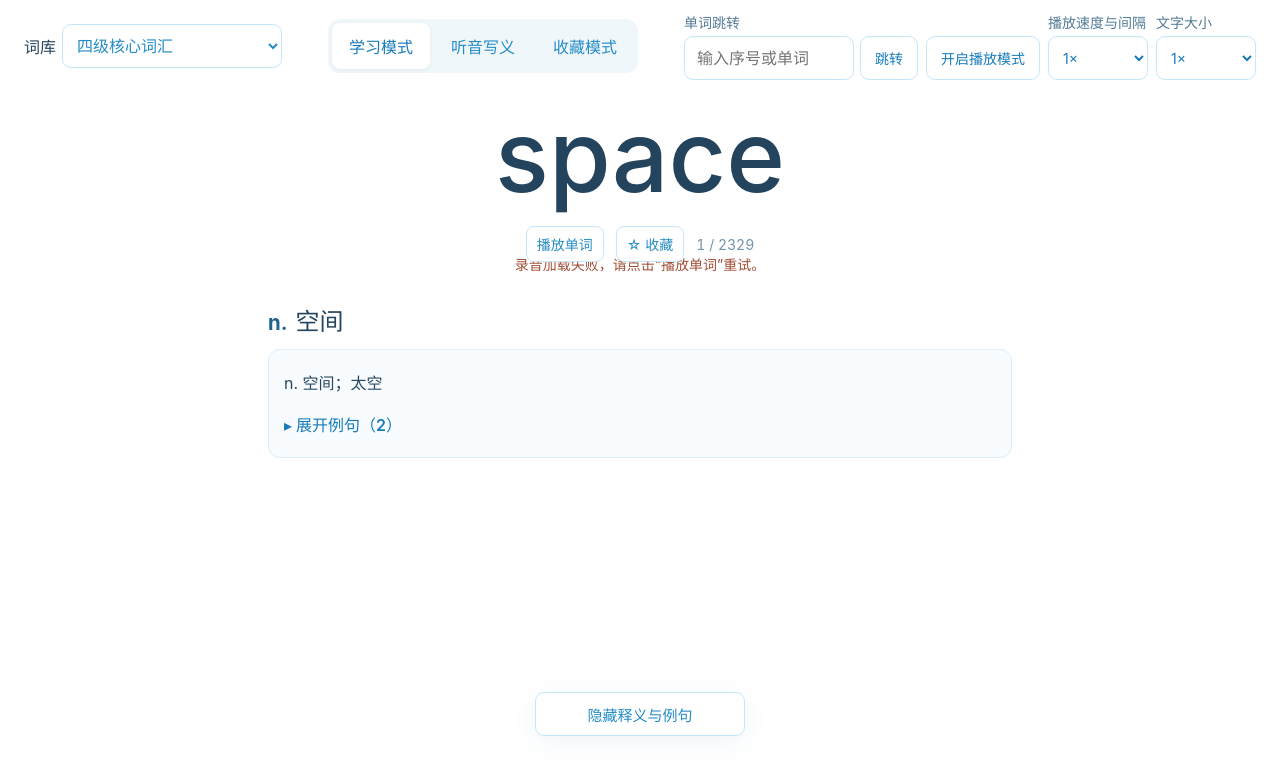
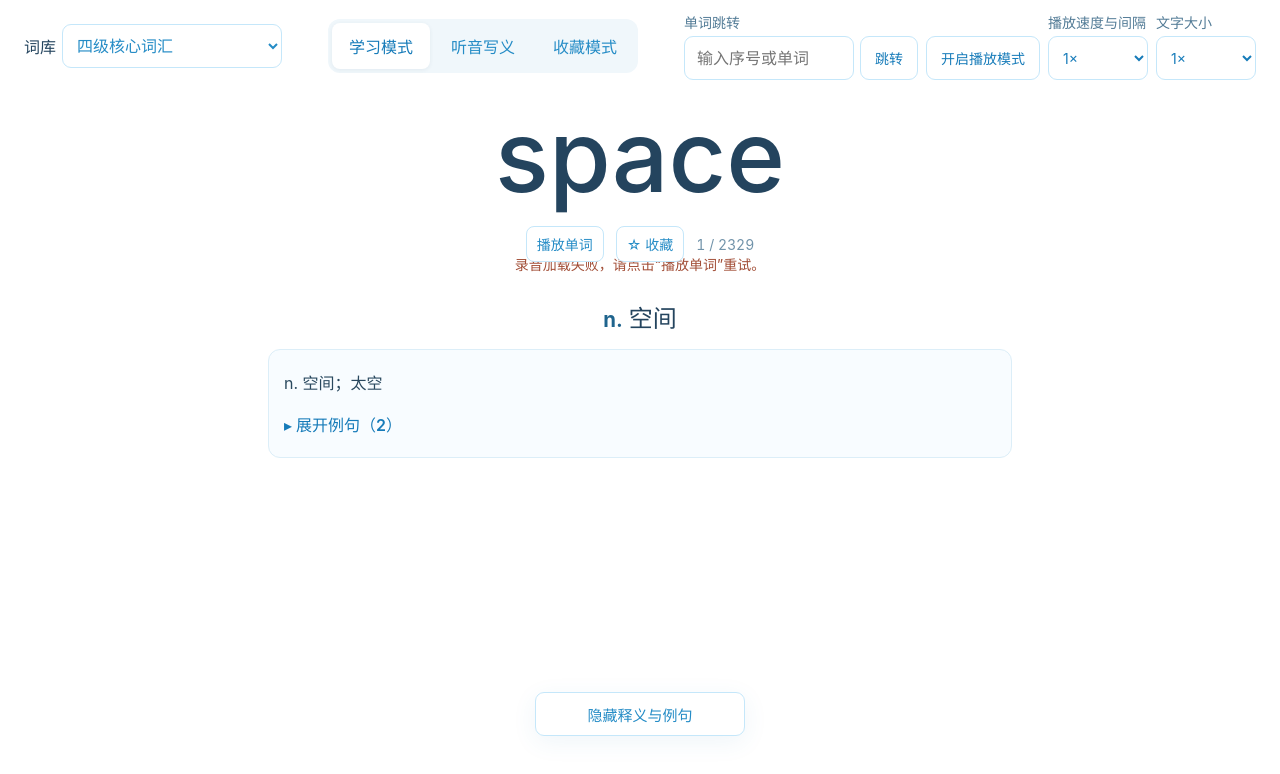
Before and after one commit to clearlove8888/Aword, a Vue app: page / in a window 1280 px wide. Both pictures are taken after a click on the button "显示中文释义与例句". Shown: the top 774 px of the page. Built offline with nearby package versions, Linux system fonts and the light colour scheme.

Commit message:
feat: Refactor word summary computation and enhance styling for improved display in WordDetails component

```diff
--- a/src/components/WordDetails.vue
+++ b/src/components/WordDetails.vue
@@ -1,5 +1,6 @@
 <script setup>
 import { computed, ref, watch } from 'vue'
+import { summarizeWord } from '../word-summary.js'
 
 const props = defineProps({
   word: { type: Object, required: true },
@@ -11,18 +12,7 @@ watch(() => props.word.id, () => { expandedSenses.value = new Set() })
 const isFrequencyWord = computed(() => Array.isArray(props.word.meanings))
 const isListeningWord = computed(() => props.word.source === '四级听力高频词_词性释义.xlsx')
 
-const summary = computed(() => {
-  const source = props.word.analysis?.length ? props.word.analysis : props.word.meanings || []
-  const primary = source.reduce((best, item) => !best || (item.count || 0) > (best.count || 0) ? item : best, null)
-  const rawMeaning = primary?.meaning || props.word.meaning || ''
-  const partOfSpeech = primary?.partOfSpeech || rawMeaning.match(/^([A-Za-z./]+)\s+/)?.[1] || ''
-  const meaning = rawMeaning
-    .replace(/^[A-Za-z./]+\s+/, '')
-    .replace(/^[（(][^()（）]*[）)]\s*/, '')
-    .replace(/[（(][^()（）]*[）)]/g, '')
-    .split(/[；;，,|]/)[0].trim()
-  return { partOfSpeech, meaning: meaning || rawMeaning }
-})
+const summary = computed(() => summarizeWord(props.word))
 
 function isUsableCollocationExample(text) {
   const value = text.trim()
@@ -137,7 +127,12 @@ function toggleSenseExamples(index) {
     </section>
 
     <section v-else class="detail-section summary-section">
-      <h2 class="word-summary"><span v-if="summary.partOfSpeech">{{ summary.partOfSpeech }}</span>{{ summary.meaning }}</h2>
+      <h2 class="word-summary">
+        <span v-for="(group, groupIndex) in summary.groups" :key="`${group.partOfSpeech}-${groupIndex}`" class="word-summary-group">
+          <span v-if="group.partOfSpeech" class="word-summary-pos">{{ group.partOfSpeech }}</span>
+          <span>{{ group.meanings.join('；') }}</span>
+        </span>
+      </h2>
       <div class="detail-list sense-list">
         <article v-for="(item, itemIndex) in senses" :key="`${item.partOfSpeech}-${itemIndex}`" class="detail-card sense-card">
           <div class="detail-card-heading">
--- a/src/style.css
+++ b/src/style.css
@@ -534,8 +534,9 @@ button, input, select, textarea { font: inherit; -webkit-tap-highlight-color: tr
 .listening-meaning-list { display: grid; gap: 8px; }
 .listening-meaning-list .meaning { margin: 0; color: #304f66; text-align: center; }
 .sense-card .sense-meaning { margin-top: 8px; color: #29485e; }
-.word-summary { display: flex; flex-wrap: wrap; align-items: baseline; gap: 8px; }
-.word-summary span { color: #1f648d; font-size: .85em; }
+.word-summary { display: flex; flex-wrap: wrap; align-items: baseline; justify-content: center; gap: 6px 18px; text-align: center; line-height: 1.45; }
+.word-summary-group { display: inline-flex; flex-wrap: wrap; align-items: baseline; justify-content: center; gap: 6px; }
+.word-summary .word-summary-pos { color: #1f648d; font-size: .85em; }
 .sense-phrase { color: #42657c; }
 .part-of-speech { color: #1f648d; }
 .frequency-note { color: #657f91; }
--- /dev/null
+++ b/src/word-summary.js
@@ -0,0 +1,42 @@
+function shortMeaning(rawMeaning = '') {
+  const withoutPartOfSpeech = rawMeaning.replace(/^[A-Za-z./]+\s+/, '')
+  const concise = withoutPartOfSpeech
+    .replace(/^[（(][^()（）]*[）)]\s*/, '')
+    .replace(/[（(][^()（）]*[）)]/g, '')
+    .split(/[；;，,|]/)[0]
+    .trim()
+  return concise || withoutPartOfSpeech.trim()
+}
+
+export function summarizeWord(word) {
+  const source = word.analysis?.length ? word.analysis : word.meanings || []
+  const ranked = source
+    .map((item, index) => ({ ...item, index, count: Number(item.count) || 0 }))
+    .sort((a, b) => b.count - a.count || a.index - b.index)
+  const total = Number(word.corpusFrequency) || ranked.reduce((sum, item) => sum + item.count, 0)
+  const selected = []
+  let covered = 0
+
+  for (const item of ranked) {
+    if (selected.length && covered >= total * 0.8) break
+    selected.push(item)
+    covered += item.count
+  }
+
+  if (!selected.length) selected.push({ meaning: word.meaning || '', partOfSpeech: '' })
+
+  const groups = []
+  for (const item of selected) {
+    const rawMeaning = item.meaning || word.meaning || ''
+    const partOfSpeech = item.partOfSpeech || rawMeaning.match(/^([A-Za-z./]+)\s+/)?.[1] || ''
+    const meaning = shortMeaning(rawMeaning)
+    let group = groups.find(entry => entry.partOfSpeech === partOfSpeech)
+    if (!group) {
+      group = { partOfSpeech, meanings: [] }
+      groups.push(group)
+    }
+    if (meaning && !group.meanings.includes(meaning)) group.meanings.push(meaning)
+  }
+
+  return { groups, covered, total }
+}
```
Also changed, not shown: 1 other file (tests, documents, lock files or other folders).
